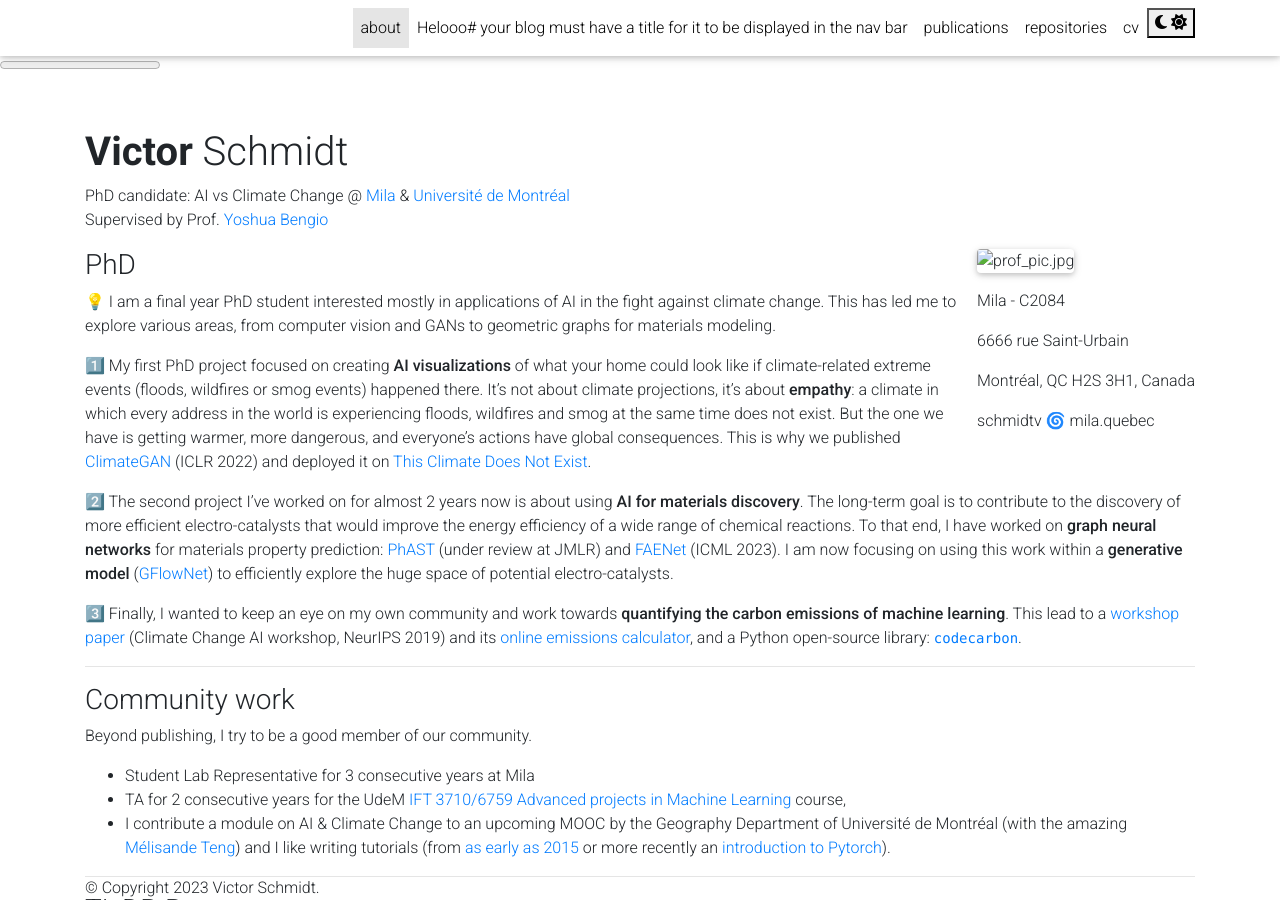
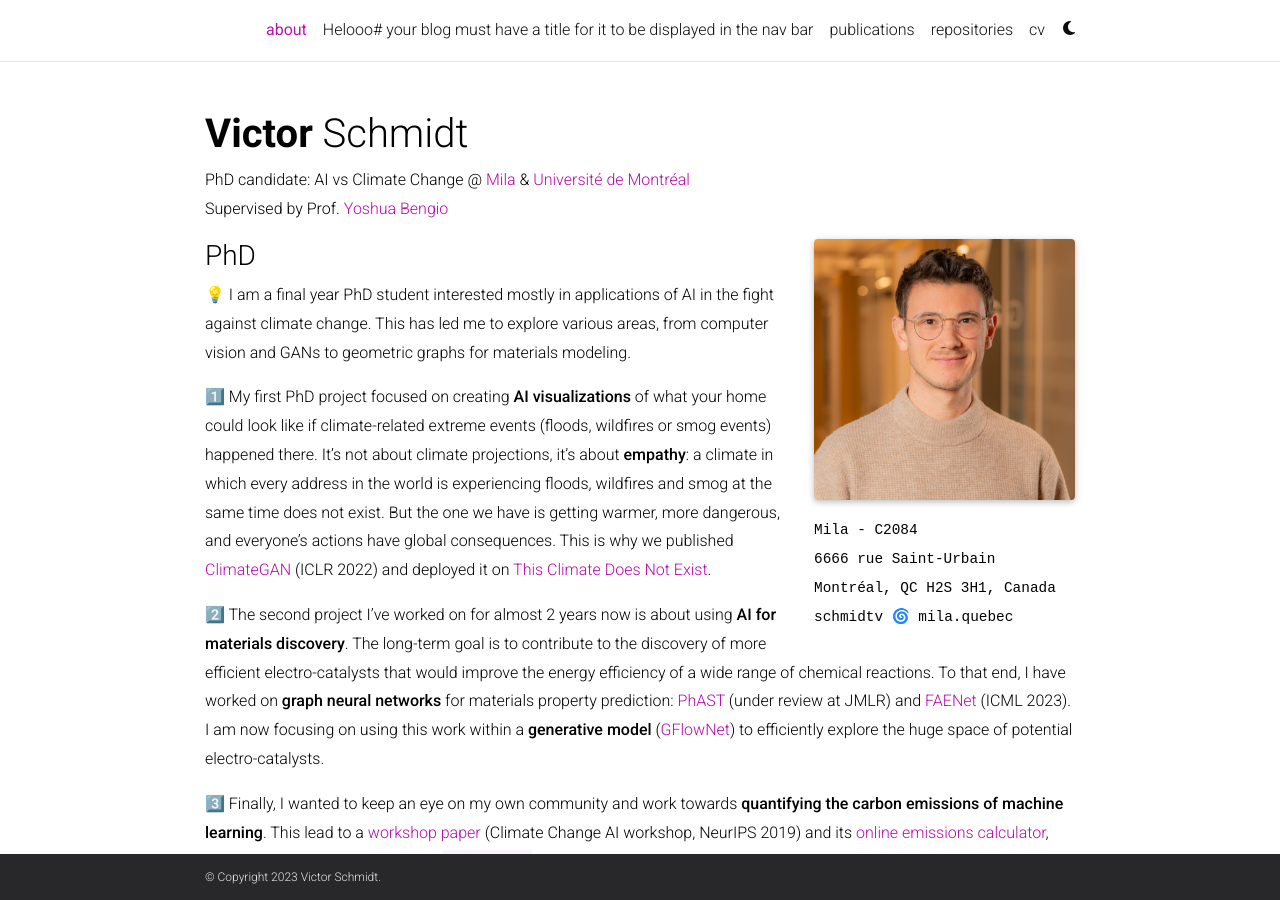
Before and after one commit to vict0rsch/vict0rsch.github.io, a Jekyll site: the page built from _pages/about.md, in a window 1280 px wide and 900 px high. Built offline with Jekyll 4.4.1, drawn with Linux system fonts in a browser that asks for light colours; full-size pictures stand in for the smaller copies a plugin makes; comment, search, counter and statistics services are not loaded; a style sheet for code colours, icons or effects is not loaded.

```diff
--- a/_config.yml
+++ b/_config.yml
@@ -16,7 +16,7 @@ lang: en # the language of your site (for example: en, fr, cn, ru, etc.)
 icon: 🌍 # the emoji used as the favicon (alternatively, provide image name in /assets/img/)
 
 url: https://vict0rs.ch # the base hostname & protocol for your site
-baseurl: /# the subpath of your site, e.g. /blog/
+baseurl: # the subpath of your site, e.g. /blog/
 last_updated: false # set to true if you want to display last updated in the footer
 impressum_path: # set to path to include impressum link in the footer, use the same path as permalink in a page, helps to conform with EU GDPR
 
```
